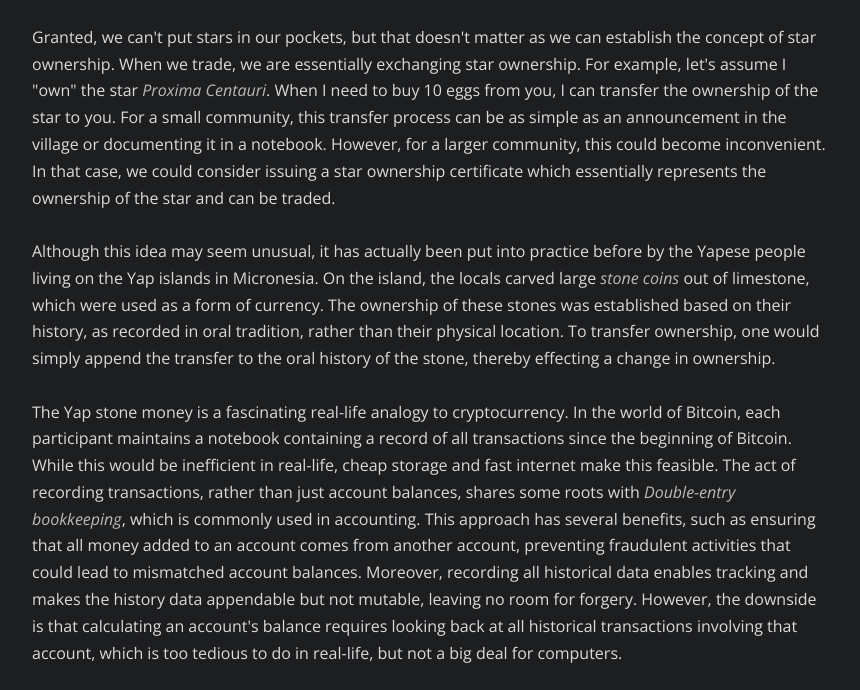
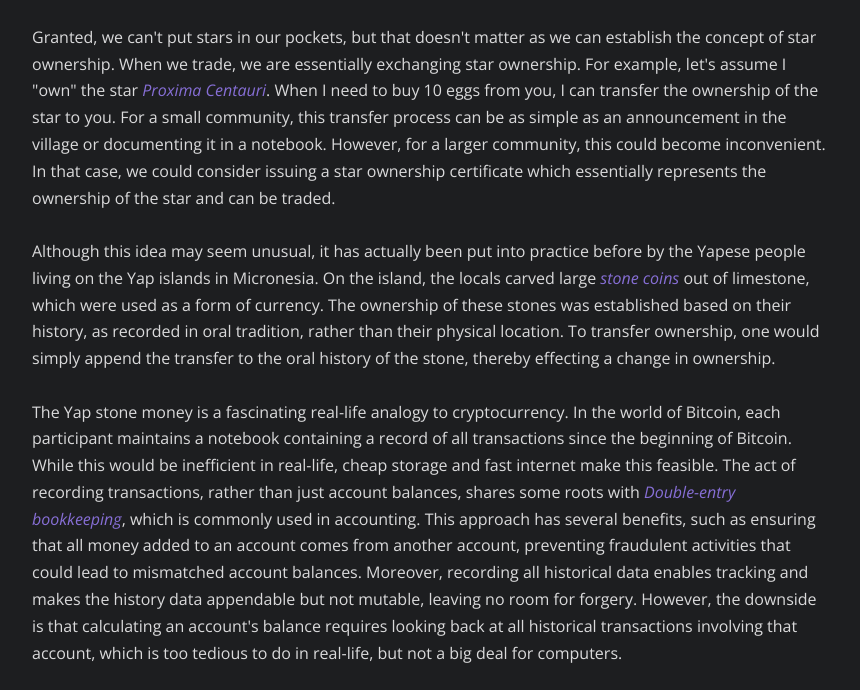
Before and after one commit to shi-yan/shi-yan.github.io, a plain HTML site: page what_is_bitcoin/index.html in a window 1280 px wide. Shown: the part 2108-2798 px from the top of the page, without its empty margins (208-1068 px from the left). Drawn offline with nearby package versions, Linux system fonts and the light colour scheme.

Commit message:
update style

```diff
--- a/style.css
+++ b/style.css
@@ -63,7 +63,7 @@ body {
     text-decoration: none;
     cursor: pointer;
     font-style: italic;
-    color: rgb(186, 186, 186);
+    color: #876fd6;
 }
 
 .video {
@@ -211,11 +211,6 @@ article p {
     font-size: 1em;
     line-height: calc(1ex / 0.32);
     margin: calc(1ex / 0.32) 0;
-}
-
-article a {
-    color: #876fd6;
-    text-decoration: none;
 }
 
 blockquote {
```
Also changed, not shown: current_time.txt.
